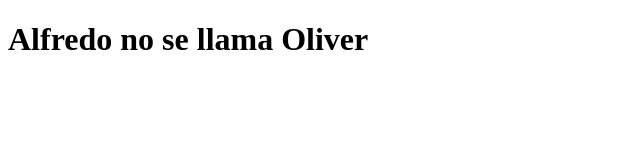
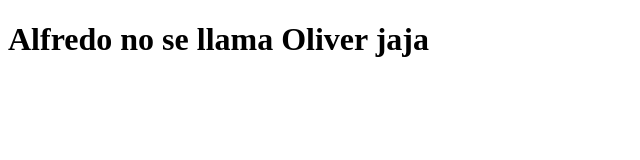
Before and after one commit to AlfredOliver23/Trabajo_E5_Tribu, a plain HTML site: page index.html in a window 1280 px wide. Shown: the whole page, without its empty margins (0-640 px from the left). Drawn offline with Linux system fonts and the light colour scheme.

Commit message:
cambio rama xd

```diff
--- a/index.html
+++ b/index.html
@@ -7,6 +7,6 @@
 	<title>Document</title>
 </head>
 <body>
-<h1>Alfredo no se llama Oliver</h1>
+<h1>Alfredo no se llama Oliver jaja</h1>
 </body>
 </html>
```
